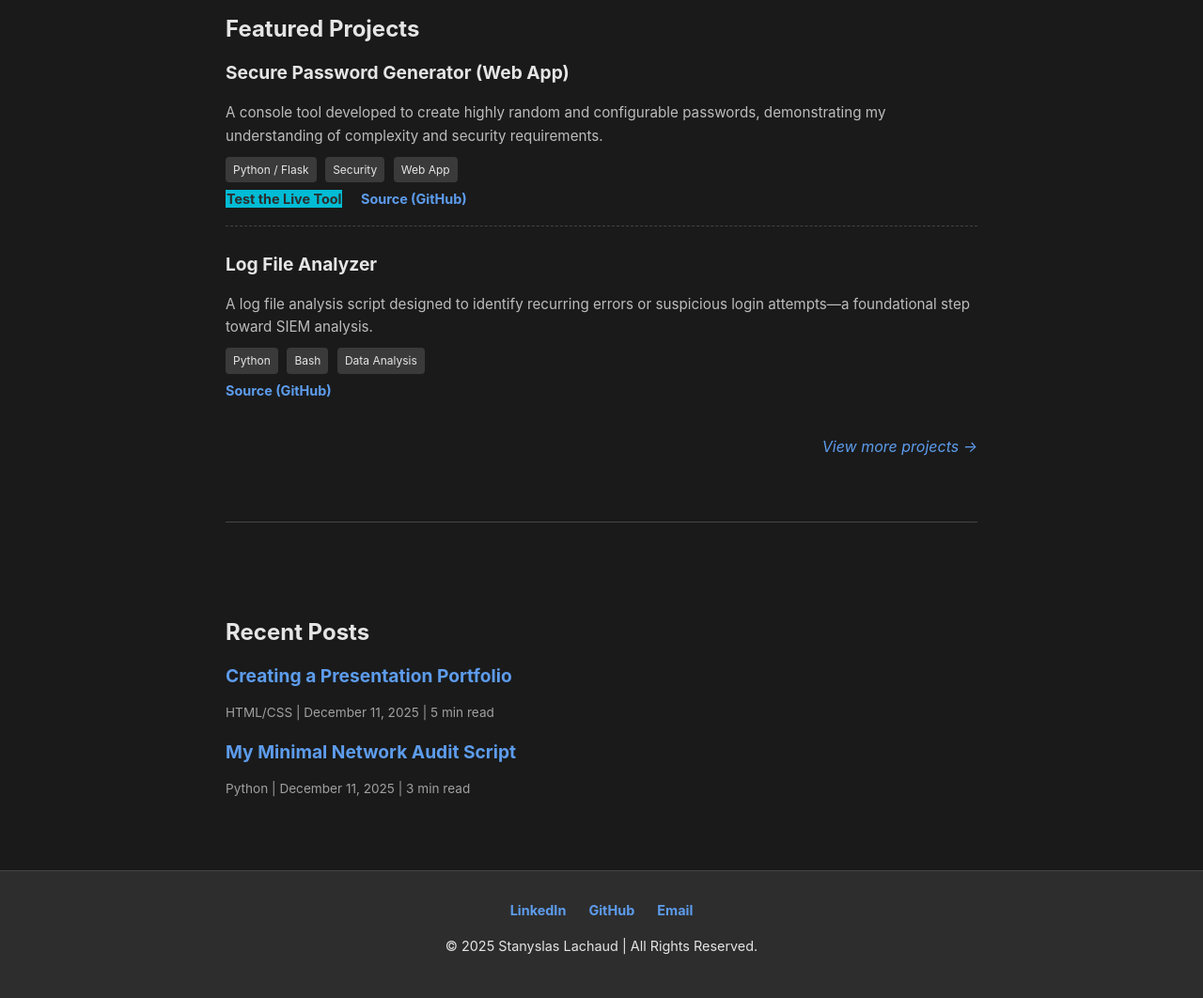
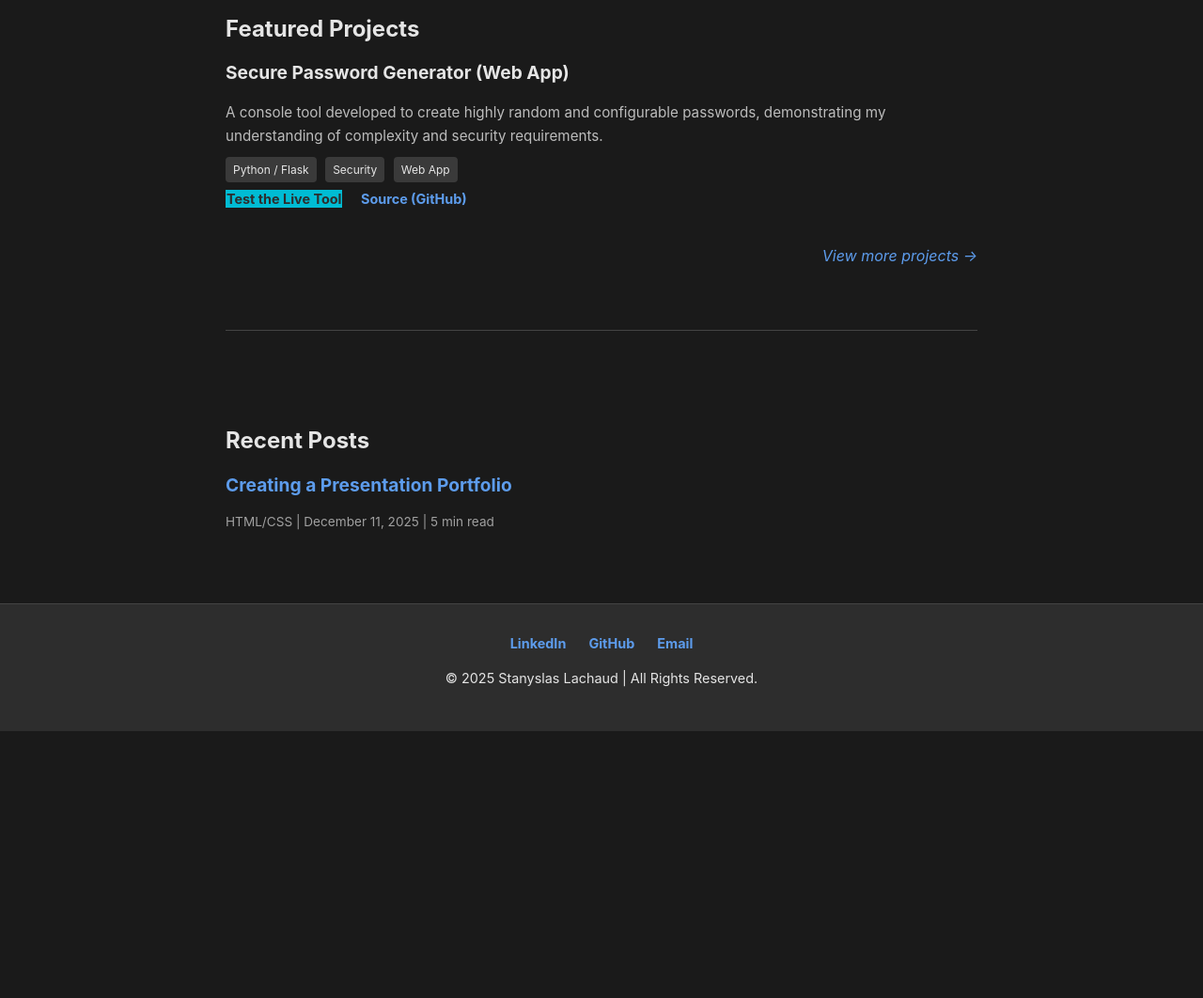
Before and after one commit to Night66fr/STANDEV, a Flask app: page /en in a window 1280 px wide. Shown: the part 1082-2144 px from the top of the page at 94% size. After the commit the page ends 1860 px from the top, so only its background shows below. Run offline with Flask 3, Linux system fonts and the light colour scheme.

Commit message:
1project + 1blog
need to write blog

```diff
--- a/templates/index-en.html
+++ b/templates/index-en.html
@@ -82,20 +82,6 @@
                     <a href="[Project 1 Source Link]" target="_blank">Source (GitHub)</a>
                 </div>
             </div>
-
-            <div class="project-card">
-                <h4>Log File Analyzer</h4>
-                <p class="description">A log file analysis script designed to identify recurring errors or suspicious login attempts—a foundational step toward SIEM analysis.</p>
-                <div class="tags">
-                    <span>Python</span>
-                    <span>Bash</span>
-                    <span>Data Analysis</span>
-                </div>
-                <div class="project-links">
-                    <a href="[Project 2 Source Link]" target="_blank">Source (GitHub)</a>
-                </div>
-            </div>
-
             <p class="more-link"><a href="https://github.com/Night66fr?tab=repositories" target="_blank">View more projects →</a></p>
         </section>
 
@@ -108,13 +94,6 @@
                 <h4><a href="[Article 1 Link]">Creating a Presentation Portfolio</a></h4>
                 <p class="metadata">
                     <span>HTML/CSS</span> | <span>December 11, 2025</span> | <span>5 min read</span>
-                </p>
-            </div>
-
-            <div class="blog-post">
-                <h4><a href="[Article 2 Link]">My Minimal Network Audit Script</a></h4>
-                <p class="metadata">
-                    <span>Python</span> | <span>December 11, 2025</span> | <span>3 min read</span>
                 </p>
             </div>
         </section>
```
Also changed, not shown: templates/index.html (+0 -14 lines).
